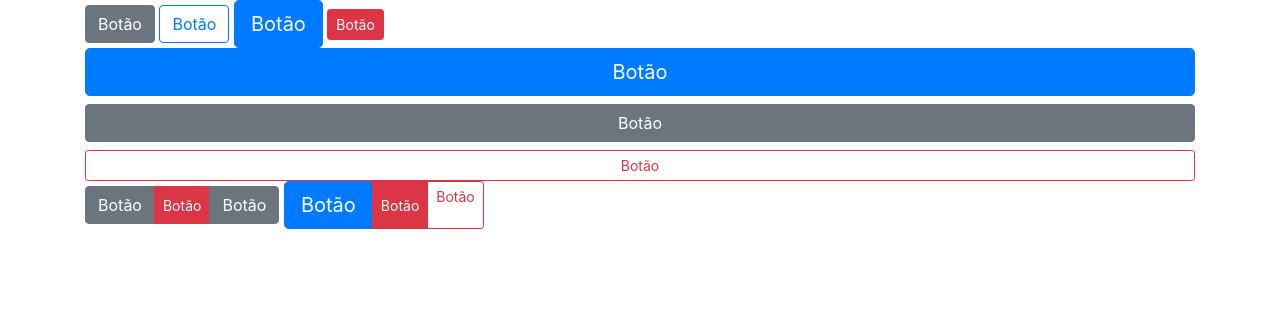
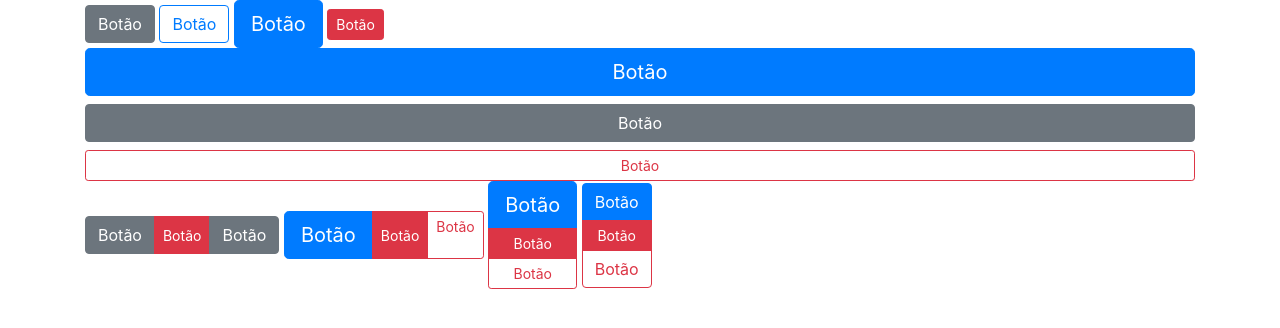
Before and after one commit to deusyvan/bootstrap4, a PHP site: page / in a window 1280 px wide. Shown: the top 328 px of the page. Run offline with PHP 8.4, Linux system fonts and the light colour scheme.

Commit message:
Na vertical

```diff
--- a/index.php
+++ b/index.php
@@ -33,6 +33,16 @@
     			<input  class="btn btn-danger btn-sm" type="submit" value="Botão" />
     			<a class="btn btn-outline-danger btn-sm"  href="#">Botão</a>
 			</div>
+			<div class="btn-group-vertical">
+    			<button class="btn btn-primary btn-lg">Botão</button>
+    			<input  class="btn btn-danger btn-sm" type="submit" value="Botão" />
+    			<a class="btn btn-outline-danger btn-sm"  href="#">Botão</a>
+			</div>
+			<div class="btn-group-vertical">
+    			<button class="btn btn-primary">Botão</button>
+    			<input  class="btn btn-danger btn-sm" type="submit" value="Botão" />
+    			<a class="btn btn-outline-danger"  href="#">Botão</a>
+			</div>
 		</div>
 
 
```
